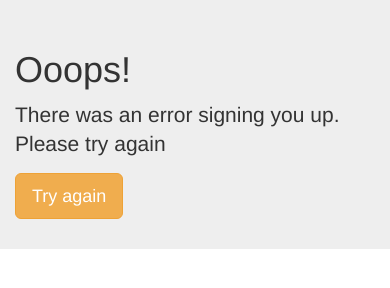
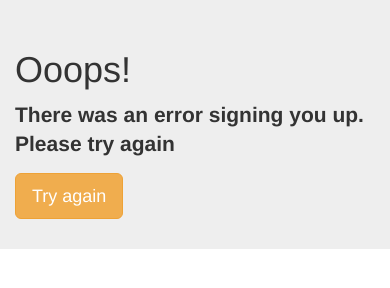
Before and after one commit to Bitcoinera/mailchimp-newsletter, a website: page failure.html in a window 390 px wide. Drawn offline with nearby package versions, Linux system fonts and the light colour scheme.

Commit message:
improve readability for mobile devices

```diff
--- a/failure.html
+++ b/failure.html
@@ -13,7 +13,7 @@
     <div class="jumbotron jumbotron-fluid">
         <div class="container">
             <h1 class="display-4">Ooops!</h1>
-            <p class="lead">There was an error signing you up. Please try again</p>
+            <p class="lead"><strong>There was an error signing you up. Please try again</strong></p>
 
             <form action="/failure" method="POST">
                 <button type="submit" class="btn btn-lg btn-warning" name="button">Try again</button>
```
Also changed, not shown: success.html (+1 -1 lines).
